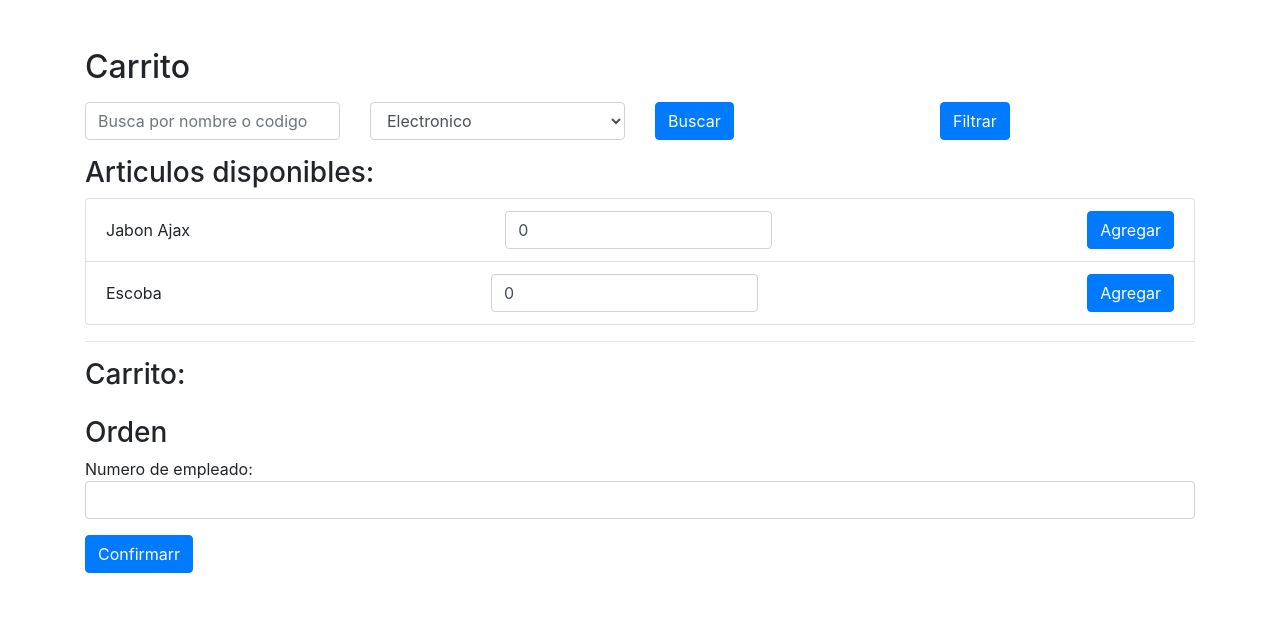
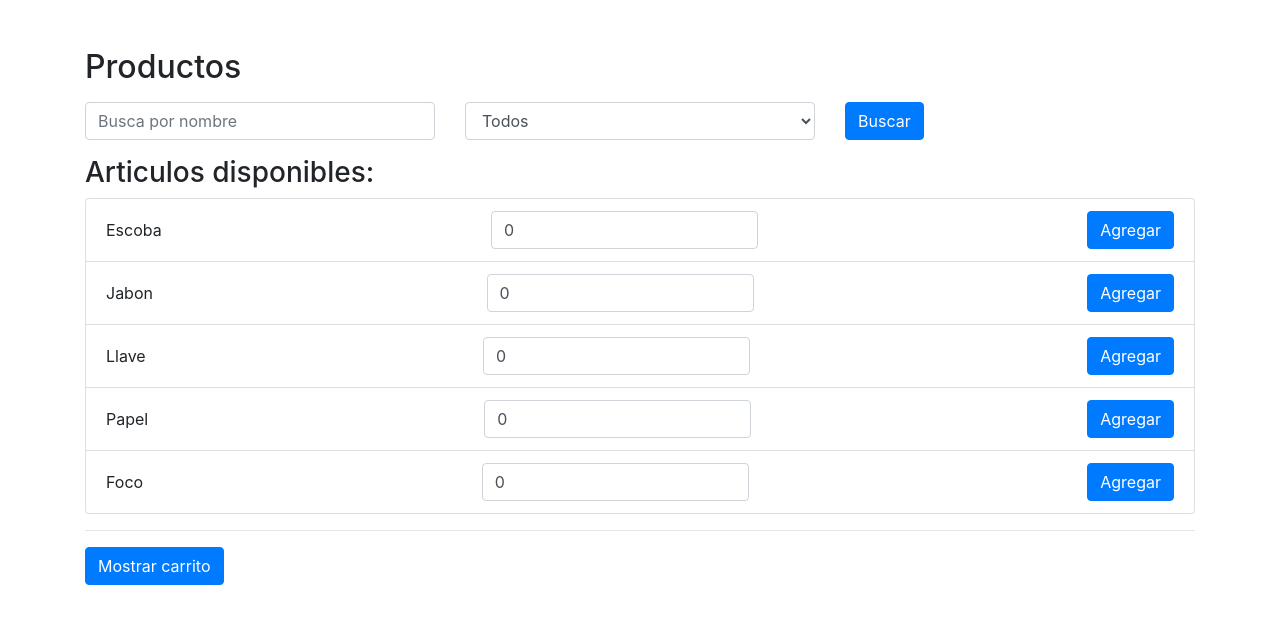
Before and after one commit to RovleZMex/StockMaster, a Django app: page /store/ in a window 1280 px wide. Shown: the top 624 px of the page. Run offline with Django 4.2, Linux system fonts and the light colour scheme; some libraries are stand-ins or nearby versions.

Commit message:
Added new format
Completed task

```diff
--- a/StockMaster/Workers/models.py
+++ b/StockMaster/Workers/models.py
@@ -1,6 +1,6 @@
 from django.db import models
 
 # Create your models here.
-name = models.CharField(max_length=255)  # Product name
+name = models.CharField(max_length=255)  # Employee name
 employeeNumber = models.IntegerField(max_length=255)  # Employee number
 workArea = models.CharField(max_length=255)  # Work area of employee
--- a/StockMaster/Workers/templates/store/store.html
+++ b/StockMaster/Workers/templates/store/store.html
@@ -8,26 +8,23 @@
 <body>
 
 <div class="container mt-5">
-    <h2>Carrito</h2>
+    <h2>Productos</h2>
 
     <div class="row my-3">
         <div class="col">
-            <input type="text" class="form-control" placeholder="Busca por nombre o codigo">
+            <input type="text" class="form-control" placeholder="Busca por nombre" id="searchInput" oninput="filterItems()">
         </div>
         <div class="col">
-            <select class="form-control">
-                <option>Electronico</option>
-                <option>Plomería </option>
-                <option>Oficina </option>
-                <option>Limpieza </option>
-
+            <select class="form-control" id="categoryFilter" onchange="filterItems()">
+                <option value="">Todos</option>
+                <option value="ELE">Eléctrico</option>
+                <option value="PLU">Plomería</option>
+                <option value="OFF">Oficina</option>
+                <option value="CLE">Limpieza</option>
             </select>
         </div>
         <div class="col">
             <button class="btn btn-primary">Buscar</button>
-        </div>
-        <div class="col">
-            <button class="btn btn-primary">Filtrar</button>
         </div>
     </div>
 
@@ -35,15 +32,26 @@
         <div class="col">
             <h3>Articulos disponibles:</h3>
             <ul id="items" class="list-group">
-                <li class="list-group-item d-flex justify-content-between align-items-center">
-                    Jabon Ajax <input type="number" min="0" value="0" class="form-control w-25">
-                    <button class="btn btn-primary" onclick="addItem()">Agregar</button>
+                <li class="list-group-item d-flex justify-content-between align-items-center" data-category="Limpieza">
+                    Escoba <input type="number" min="0" value="0" class="form-control w-25">
+                    <button class="btn btn-primary" onclick="addItem('Escoba')">Agregar</button>
                 </li>
-                <li class="list-group-item d-flex justify-content-between align-items-center">
-                    Escoba <input type="number" min="0" value="0" class="form-control w-25">
-                    <button class="btn btn-primary" onclick="addItem()">Agregar</button>
+                <li class="list-group-item d-flex justify-content-between align-items-center" data-category="Limpieza">
+                    Jabon <input type="number" min="0" value="0" class="form-control w-25">
+                    <button class="btn btn-primary" onclick="addItem('Jabon')">Agregar</button>
                 </li>
-                <!-- Add other items here -->
+                <li class="list-group-item d-flex justify-content-between align-items-center" data-category="Plomería">
+                    Llave <input type="number" min="0" value="0" class="form-control w-25">
+                    <button class="btn btn-primary" onclick="addItem('Llave')">Agregar</button>
+                </li>
+                 <li class="list-group-item d-flex justify-content-between align-items-center" data-category="Oficina">
+                    Papel <input type="number" min="0" value="0" class="form-control w-25">
+                    <button class="btn btn-primary" onclick="addItem('Papel')">Agregar</button>
+                </li>
+                <li class="list-group-item d-flex justify-content-between align-items-center" data-category="Eléctrico">
+                    Foco <input type="number" min="0" value="0" class="form-control w-25">
+                    <button class="btn btn-primary" onclick="addItem('Foco')">Agregar</button>
+                </li>
             </ul>
         </div>
     </div>
@@ -52,17 +60,7 @@
 
     <div class="row my-3">
         <div class="col">
-            <h3>Carrito:</h3>
-            <ul id="selectedItems" class="list-group">
-            </ul>
-        </div>
-    </div>
-
-    <div class="row my-3">
-        <div class="col">
-            <h3>Orden</h3>
-            <p>Numero de empleado: <input type="number" class="form-control"></p>
-            <button class="btn btn-primary" onclick="confirmOrder()">Confirmarr</button>
+            <button class="btn btn-primary" onclick="showCart()">Mostrar carrito</button>
         </div>
     </div>
 </div>
@@ -72,15 +70,88 @@
 <script src="https://maxcdn.bootstrapcdn.com/bootstrap/4.0.0/js/bootstrap.min.js"></script>
 
 <script>
-    // Implement your JavaScript functions here
-    function addItem() {
-        // TO BE ADDED
+    let cartItems = [];
+    let availableItems = [
+        { name: 'Escoba', category: 'CLE' },
+        { name: 'Jabon', category: 'CLE' },
+        { name: 'Llave', category: 'PLU' },
+        { name: 'Papel', category: 'OFF' },
+        { name: 'Foco', category: 'ELE' }
+
+
+    ]; // Sample list of available items
+
+    function addItem(itemName) {
+        const item = {
+            name: itemName,
+            quantity: 1 // Default quantity is 1
+        };
+
+        const existingItem = cartItems.find(i => i.name === itemName);
+        if (existingItem) {
+            existingItem.quantity += 1;
+        } else {
+            cartItems.push(item);
+        }
     }
 
-    function confirmOrder() {
-        // TO BE ADDED
+    function showCart() {
+        const cartList = document.getElementById("selectedItems");
+        cartList.innerHTML = "";
+        cartItems.forEach(item => {
+            const listItem = document.createElement("li");
+            listItem.className = "list-group-item d-flex justify-content-between align-items-center";
+            listItem.textContent = `${item.name} : ${item.quantity}`;
+            cartList.appendChild(listItem);
+        });
+        $('#cartModal').modal('show');
+    }
+
+    function filterItems() {
+        const searchInput = document.getElementById('searchInput').value.toLowerCase();
+        const selectedCategory = document.getElementById('categoryFilter').value;
+        let filteredItems = availableItems;
+        if (selectedCategory) {
+            filteredItems = filteredItems.filter(item => item.category === selectedCategory);
+        }
+        if (searchInput) {
+            filteredItems = filteredItems.filter(item => item.name.toLowerCase().includes(searchInput));
+        }
+        const itemsList = document.getElementById('items');
+        itemsList.innerHTML = '';
+        filteredItems.forEach(item => {
+            const listItem = document.createElement('li');
+            listItem.className = 'list-group-item d-flex justify-content-between align-items-center';
+            listItem.setAttribute('data-category', item.category);
+            listItem.innerHTML = `${item.name} <input type="number" min="0" value="0" class="form-control w-25"> <button class="btn btn-primary" onclick="addItem('${item.name}')">Agregar</button>`;
+            itemsList.appendChild(listItem);
+        });
     }
 </script>
 
+<div class="modal" id="cartModal" tabindex="-1" role="dialog">
+    <div class="modal-dialog" role="document">
+        <div class="modal-content">
+            <div class="modal-header">
+                <h5 class="modal-title">Cart</h5>
+                <button type="button" class="close" data-dismiss="modal" aria-label="Close">
+                    <span aria-hidden="true">&times;</span>
+                </button>
+            </div>
+            <div class="modal-body">
+                <!--  cart content here -->
+                <ul id="selectedItems" class="list-group">
+                    <!-- Cart items will be displayed here -->
+                </ul>
+                <!-- Other cart information can be added here -->
+            </div>
+            <div class="modal-footer">
+                <button type="button" class="btn btn-secondary" data-dismiss="modal">Cerrar</button>
+                <button type="button" class="btn btn-primary" onclick="confirmOrder()">Confirmar</button>
+            </div>
+        </div>
+    </div>
+</div>
+
 </body>
 </html>
```
